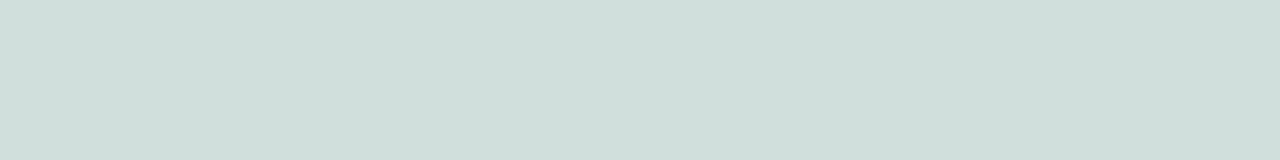
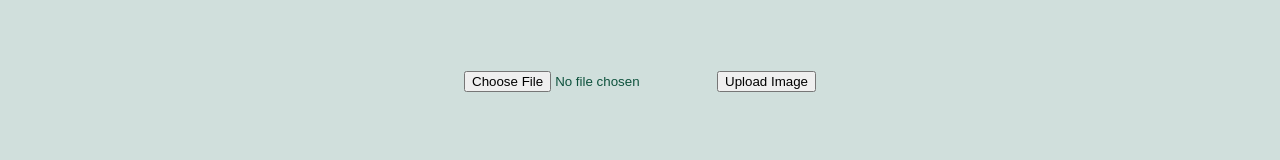
Before and after one commit to galveron/El-Proyecte-Grande, a React (Vite) app in the folder Frontend/ElProyecteGrandeFrontend/: page /upload-image in a window 1280 px wide. Before the commit this address had no page. Shown: the part 358-518 px from the top of the page. Built offline with nearby package versions, Linux system fonts and the light colour scheme.

Commit message:
feat - add ImageUploader page

```diff
--- /dev/null
+++ b/Frontend/ElProyecteGrandeFrontend/src/Pages/ImageUploader.jsx
@@ -0,0 +1,41 @@
+import React, { useState } from 'react';
+
+const ImageUploader = () => {
+    const [selectedFile, setSelectedFile] = useState(null);
+
+    const handleFileChange = (event) => {
+        setSelectedFile(event.target.files[0]);
+    };
+
+    const handleUpload = async () => {
+        try {
+            const formData = new FormData();
+            formData.append('file', selectedFile);
+
+            const response = await fetch('http://localhost:5036/Image/upload', {
+                method: 'POST',
+                body: formData,
+            });
+
+            if (response.ok) {
+                const data = await response.json();
+                console.log('Image uploaded successfully. URL:', data.imageUrl);
+            } else {
+                console.error('Error uploading image:', response.statusText);
+            }
+        } catch (error) {
+            console.error('Error uploading image:', error.message);
+        }
+    };
+
+    return (
+        <div className='imageuploader'>
+            <div className='upload-container'>
+                <input type="file" onChange={handleFileChange} />
+                <button onClick={handleUpload}>Upload Image</button>
+            </div>
+        </div>
+    );
+};
+
+export default ImageUploader;
--- a/Frontend/ElProyecteGrandeFrontend/src/index.css
+++ b/Frontend/ElProyecteGrandeFrontend/src/index.css
@@ -210,10 +210,15 @@ body {
 
 .register,
 .register-cust,
-.register-comp {
+.register-comp,
+.imageuploader {
   min-height: 70vh;
   display: inline-block;
   align-content: center;
+}
+
+.upload-container {
+  margin-top: 20vh;
 }
 
 .marketplace {
--- a/Frontend/ElProyecteGrandeFrontend/src/main.jsx
+++ b/Frontend/ElProyecteGrandeFrontend/src/main.jsx
@@ -13,6 +13,7 @@ import RegisterAs from './Pages/Register/Register';
 import Login from './Pages/Login';
 import TestPage from './Pages/TestPage';
 import UserProfile from './Pages/UserProfile';
+import ImageUploader from './Pages/ImageUploader';
 
 const router = createBrowserRouter([
   {
@@ -50,6 +51,10 @@ const router = createBrowserRouter([
       {
         path: '/test-page',
         element: <TestPage />
+      },
+      {
+        path: '/upload-image',
+        element: <ImageUploader />
       }
     ]
   }
```
